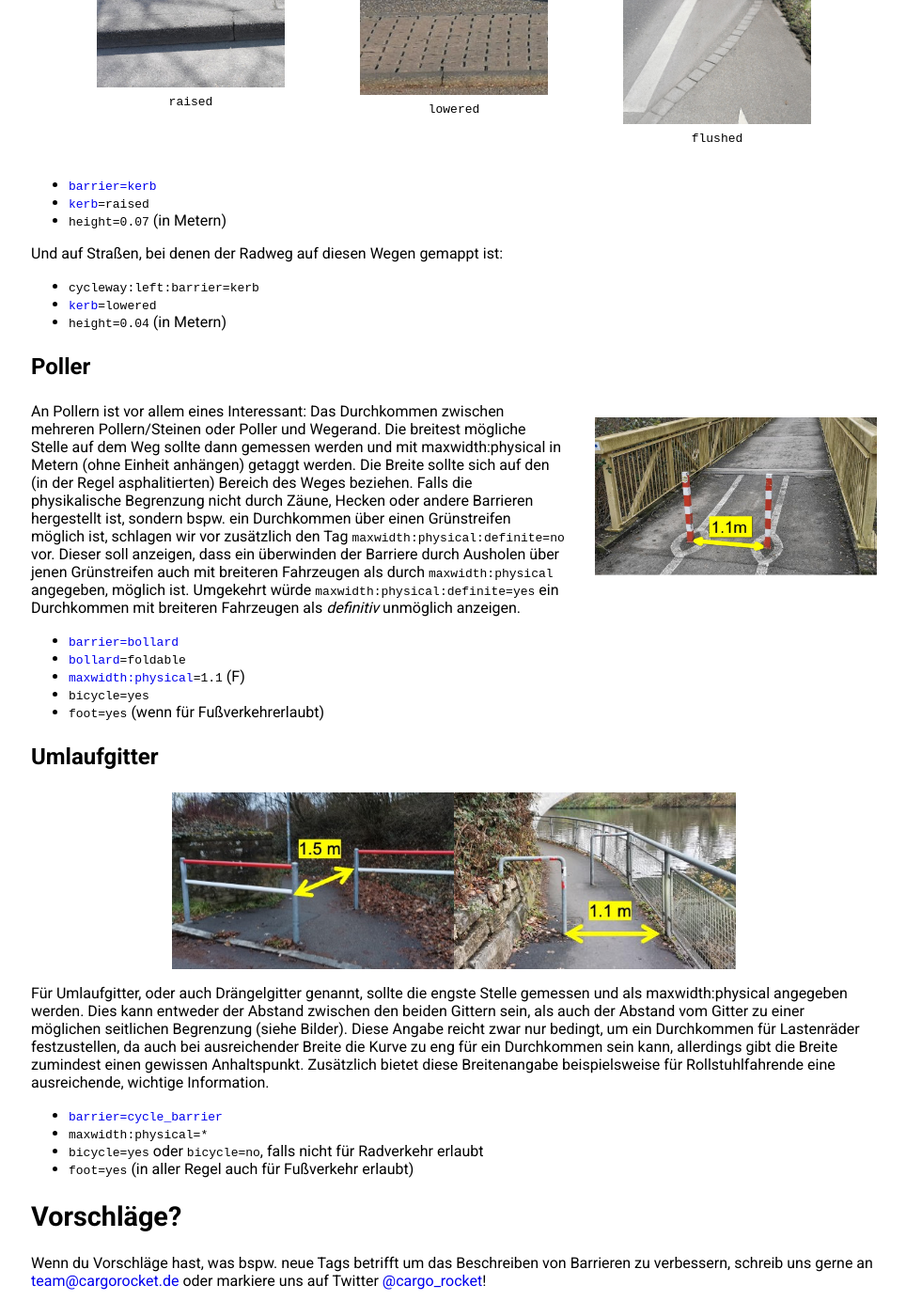
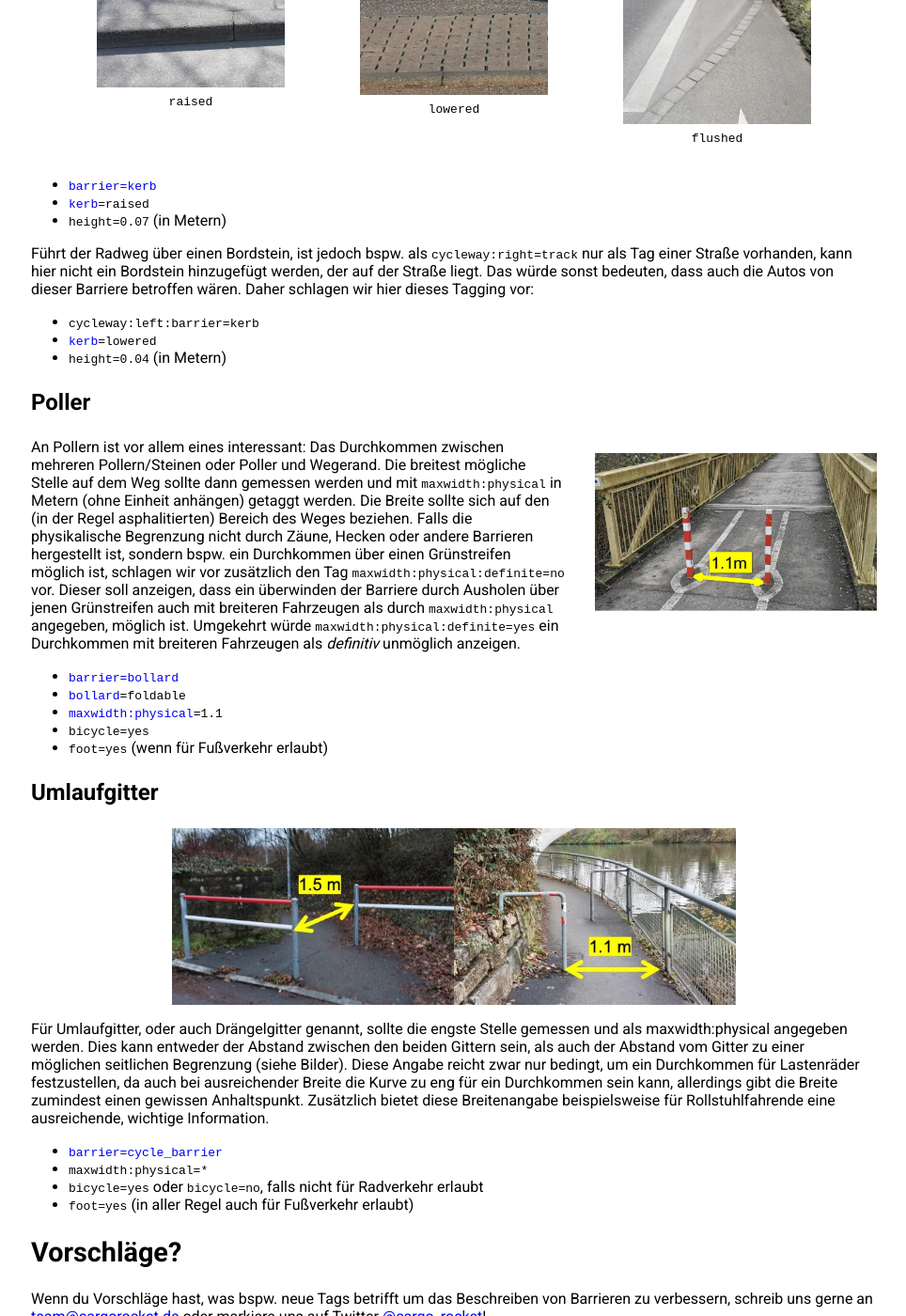
Before and after one commit to CargoRocket/website, a Jekyll site: the page built from _posts/2021-04-17-mapping-tutorial.md, in a window 1280 px wide and 1400 px high, scrolled down 3028 px. Shown: the whole window at 94% size, without its empty margins (157-1121 px from the left). Built offline with Jekyll 4.4.1, drawn with Linux system fonts in a browser that asks for light colours; some of the changed text lies outside the part shown.

Commit message:
Fixed some issues in mapathon blog post

```diff
--- a/_posts/2021-04-17-mapping-tutorial.md
+++ b/_posts/2021-04-17-mapping-tutorial.md
@@ -145,7 +145,7 @@ In Baden-Württemberg existieren auch von behördlicher Seite keine flächendeck
 * [`kerb`](https://wiki.openstreetmap.org/wiki/Key:kerb)`=raised`
 * `height=0.07` (in Metern)
 
-Und auf Straßen, bei denen der Radweg auf diesen Wegen gemappt ist:
+Führt der Radweg über einen Bordstein, ist jedoch bspw. als `cycleway:right=track` nur als Tag einer Straße vorhanden, kann hier nicht ein Bordstein hinzugefügt werden, der auf der Straße liegt. Das würde sonst bedeuten, dass auch die Autos von dieser Barriere betroffen wären. Daher schlagen wir hier dieses Tagging vor:
 
 * `cycleway:left:barrier=kerb`
 * [`kerb`](https://wiki.openstreetmap.org/wiki/DE:kerb)`=lowered`
@@ -155,13 +155,13 @@ Und auf Straßen, bei denen der Radweg auf diesen Wegen gemappt ist:
 
 <img alt="Beispiel für schmale Pollerdurchfahrt vor Brücke" src="/assets/images/bollard.jpg" width= "300" class="float right">
 
-An Pollern ist vor allem eines Interessant: Das Durchkommen zwischen mehreren Pollern/Steinen oder Poller und Wegerand. Die breitest mögliche Stelle auf dem Weg sollte dann gemessen werden und mit maxwidth:physical in Metern (ohne Einheit anhängen) getaggt werden. Die Breite sollte sich auf den (in der Regel asphalitierten) Bereich des Weges beziehen. Falls die physikalische Begrenzung nicht durch Zäune, Hecken oder andere Barrieren hergestellt ist, sondern bspw. ein Durchkommen über einen Grünstreifen möglich ist, schlagen wir vor zusätzlich den Tag `maxwidth:physical:definite=no` vor. Dieser soll anzeigen, dass ein überwinden der Barriere durch Ausholen über jenen Grünstreifen auch mit breiteren Fahrzeugen als durch `maxwidth:physical` angegeben, möglich ist. Umgekehrt würde `maxwidth:physical:definite=yes` ein Durchkommen mit breiteren Fahrzeugen als *definitiv* unmöglich anzeigen.
+An Pollern ist vor allem eines interessant: Das Durchkommen zwischen mehreren Pollern/Steinen oder Poller und Wegerand. Die breitest mögliche Stelle auf dem Weg sollte dann gemessen werden und mit `maxwidth:physical` in Metern (ohne Einheit anhängen) getaggt werden. Die Breite sollte sich auf den (in der Regel asphalitierten) Bereich des Weges beziehen. Falls die physikalische Begrenzung nicht durch Zäune, Hecken oder andere Barrieren hergestellt ist, sondern bspw. ein Durchkommen über einen Grünstreifen möglich ist, schlagen wir vor zusätzlich den Tag `maxwidth:physical:definite=no` vor. Dieser soll anzeigen, dass ein überwinden der Barriere durch Ausholen über jenen Grünstreifen auch mit breiteren Fahrzeugen als durch `maxwidth:physical` angegeben, möglich ist. Umgekehrt würde `maxwidth:physical:definite=yes` ein Durchkommen mit breiteren Fahrzeugen als *definitiv* unmöglich anzeigen.
 
 * [`barrier=bollard`](https://wiki.openstreetmap.org/wiki/DE:Tag:barrier=bollard)
 * [`bollard`](https://wiki.openstreetmap.org/wiki/DE:Key:bollard)`=foldable`
-* [`maxwidth:physical`](https://wiki.openstreetmap.org/wiki/DE:Key:maxwidth:physical)`=1.1` (F)
+* [`maxwidth:physical`](https://wiki.openstreetmap.org/wiki/DE:Key:maxwidth:physical)`=1.1`
 * `bicycle=yes`
-* `foot=yes` (wenn für Fußverkehrerlaubt)
+* `foot=yes` (wenn für Fußverkehr erlaubt)
 
 ### Umlaufgitter
 
@@ -189,5 +189,6 @@ Wenn du Vorschläge hast, was bspw. neue Tags betrifft um das Beschreiben von Ba
 * Einen guten Überblick über umfassendes, generelles taggen von Radinfrastruktur in OSM gibt es von [Verkehrswende Berlin](https://wiki.openstreetmap.org/wiki/Berlin/Verkehrswende/Radwege).
 * Die Allgemeinen Kartierungsempfehlungen sind ebenfalls im OSM Wiki auf der Seite [Radverkehrsanlagen kartieren](https://wiki.openstreetmap.org/wiki/DE:Bicycle/Radverkehrsanlagen_kartieren) zu finden.
 * Für das Bewerten der Untergrundebenheit bietet diese [OSM Wiki Seite](https://wiki.openstreetmap.org/wiki/Berlin/Verkehrswende/smoothness) von Berlin Verkehrswende einen guten Überblick.
+* Für die Eintragung von Verkehrszeichen lohnt sich die Verwendung des [Vekehrszeichen Tool](https://osmtools.de/traffic_signs/index.html)s
 
 > Dieser Text und diese Bilder stehen unter der Lizenz **CC BY 4.0**.
```
Also changed, not shown: other parts of _posts/2021-04-17-mapping-tutorial.md (+1 -1 lines).
